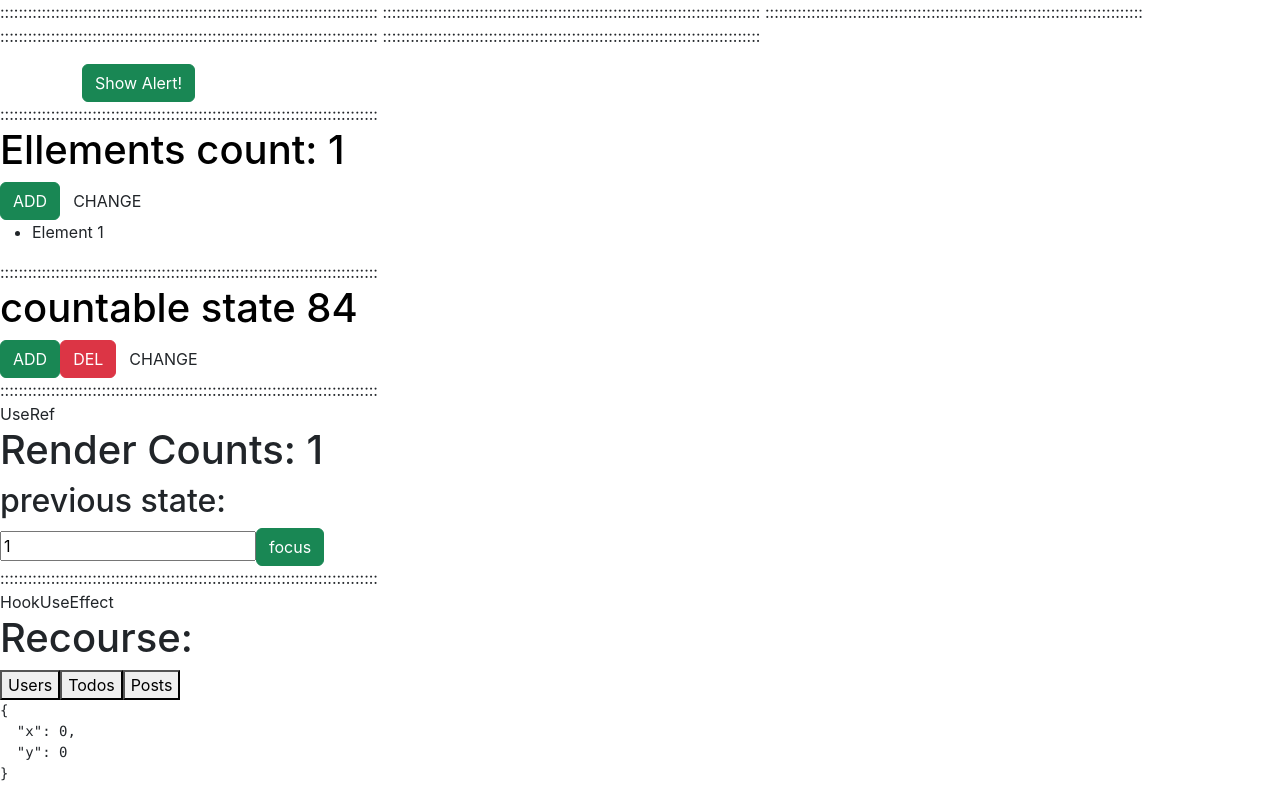
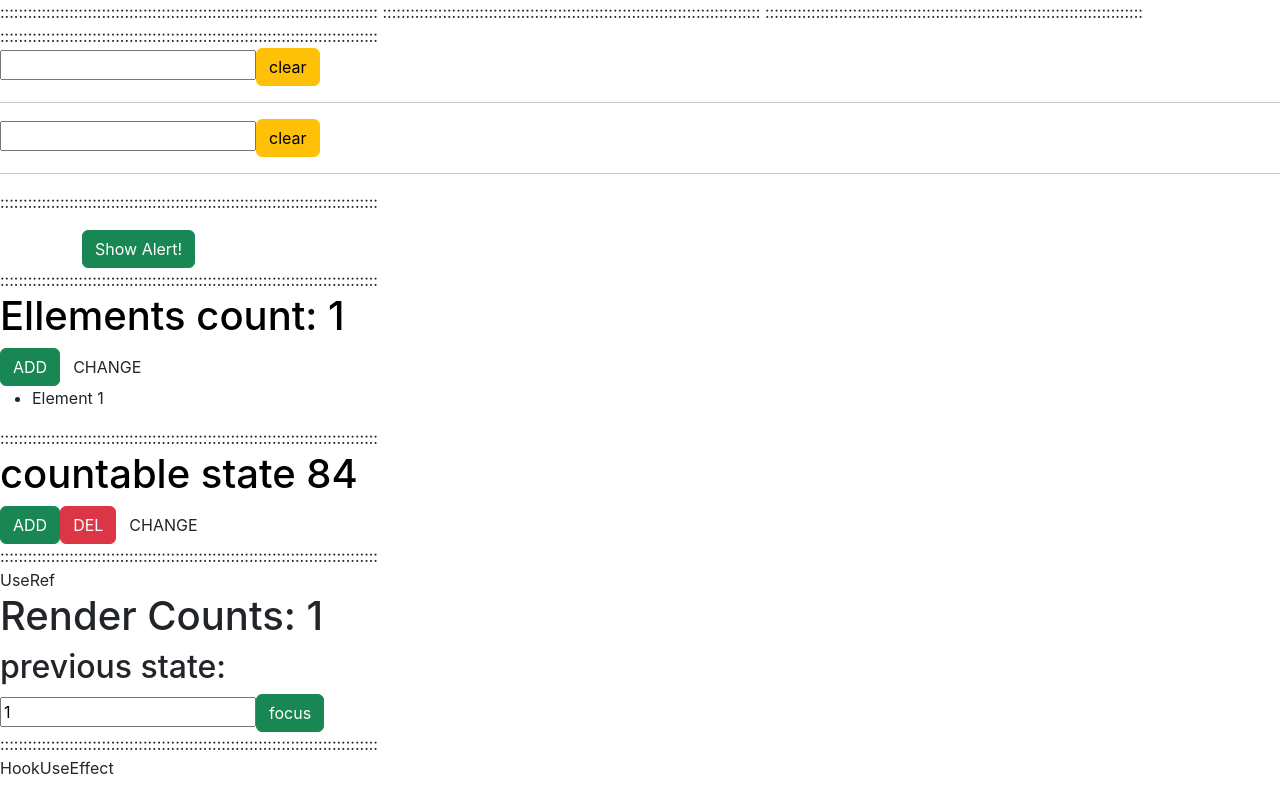
Before and after one commit to Paata1987/ReactHooksTemplates, a React (Create React App) app: page / in a window 1280 px wide. Shown: the top 787 px of the page. Built offline with nearby package versions, Linux system fonts and the light colour scheme; no server answers.

Commit message:
add own Hooks

```diff
--- a/src/App.js
+++ b/src/App.js
@@ -1,5 +1,6 @@
 import Context from './examples/alert/Context';
 import HookUseEffect from './examples/HookUseEffect';
+import OwnHook from './examples/OwnHook';
 import State from './examples/State';
 import UseCallBack from './examples/UseCallBack';
 import UseMemo from './examples/UseMemo';
@@ -13,6 +14,7 @@ function App() {
       ::::::::::::::::::::::::::::::::::::::::::::::::::::::::::::::::::::::::::::::::::
       ::::::::::::::::::::::::::::::::::::::::::::::::::::::::::::::::::::::::::::::::::
       ::::::::::::::::::::::::::::::::::::::::::::::::::::::::::::::::::::::::::::::::::
+      <OwnHook />
       ::::::::::::::::::::::::::::::::::::::::::::::::::::::::::::::::::::::::::::::::::
       <Context />
       ::::::::::::::::::::::::::::::::::::::::::::::::::::::::::::::::::::::::::::::::::
--- /dev/null
+++ b/src/examples/OwnHook.jsx
@@ -0,0 +1,74 @@
+import React from 'react';
+import { useEffect } from 'react';
+import { useState } from 'react';
+
+//simple hook example uselogger
+/* function useLogger(value) {
+  useEffect(() => {
+    console.log('value changed: ', value);
+  }, [value]);
+} */
+
+//own base hook n2
+function useInput(initialValue) {
+  const [value, setValue] = useState(initialValue);
+  const onChange = (e) => {
+    setValue(e.target.value);
+  };
+
+  const clear = () => setValue('');
+  return {
+    bind: {
+      value,
+      onChange,
+    },
+    value,
+    clear,
+  };
+}
+
+////
+const OwnHook = () => {
+  //simply to use own hook useLogger
+  //useLogger(name);
+
+  const name = useInput('');
+  const lastName = useInput('');
+
+  return (
+    <div>
+      <input
+        {...name.bind}
+        /* value={name.value}
+        onChange={name.onChange} */
+      />
+      <button
+        className="btn btn-warning"
+        onClick={() => {
+          name.clear();
+        }}
+      >
+        clear
+      </button>
+      <h1> {name.value} </h1>
+      <hr />
+      <input
+        {...lastName.bind}
+        /* value={lastName.value}
+        onChange={lastName.onChange} */
+      />
+      <button
+        className="btn btn-warning"
+        onClick={() => {
+          lastName.clear();
+        }}
+      >
+        clear
+      </button>
+      <h1> {lastName.value} </h1>
+      <hr />
+    </div>
+  );
+};
+
+export default OwnHook;
```
